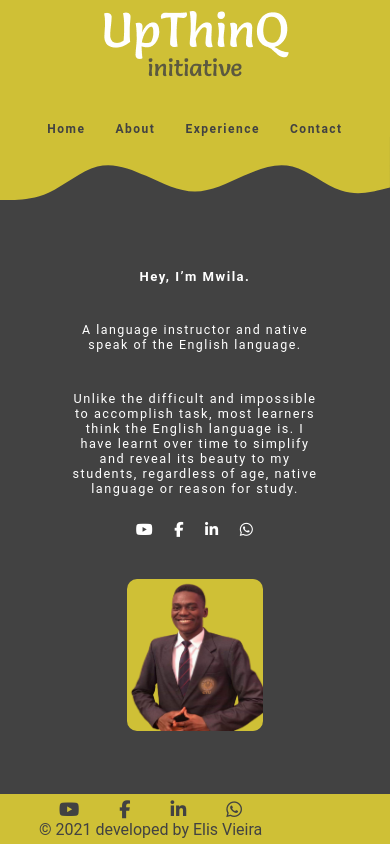
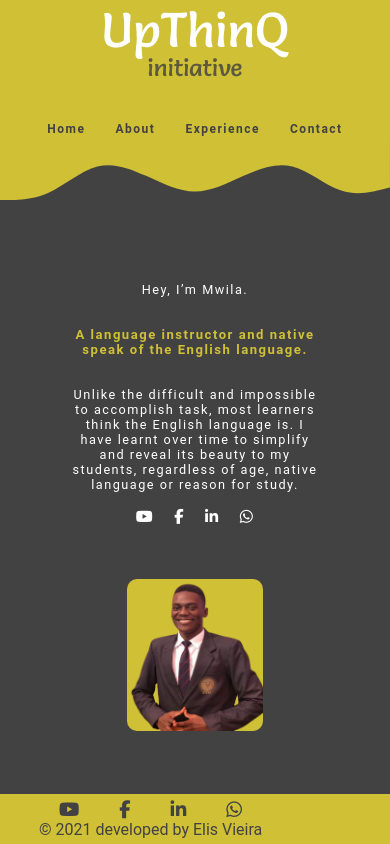
Before and after one commit to elisses/Kalike, a React (Create React App) app: page / in a window 390 px wide. Built offline with nearby package versions, Linux system fonts and the light colour scheme.

Commit message:
adjust position

```diff
--- a/src/pages/About.css
+++ b/src/pages/About.css
@@ -88,9 +88,11 @@
     display: none;
 }
 
-
 .about_picture .img_04 img{
     display: none;
 }
+.about_text{
+   padding: 0;
+}
 
 }
--- a/src/pages/Home.css
+++ b/src/pages/Home.css
@@ -12,19 +12,20 @@
 .home_text {
     display: flex;
     flex-direction: column;
-    justify-content: inherit;
+    justify-content: center;
     flex: 1;
     padding: 30px;
     letter-spacing: 1.5px;
 }
 .home_text p {
    padding: 15px;
-   font-size: calc(12px + (18 - 12) * ((100vw - 300px) / (1600 - 300)));
+   font-size: calc(12px + (22 - 12) * ((100vw - 300px) / (1600 - 300)));
    color: #fff;
 
 }
 
-.home_text p:nth-child(1){
+.home_text p:nth-child(2){
+     color: #CFC036;
     font-weight: 700;
     font-size: calc(12px + (28 - 12) * ((100vw - 300px) / (1600 - 300)));
 
```
